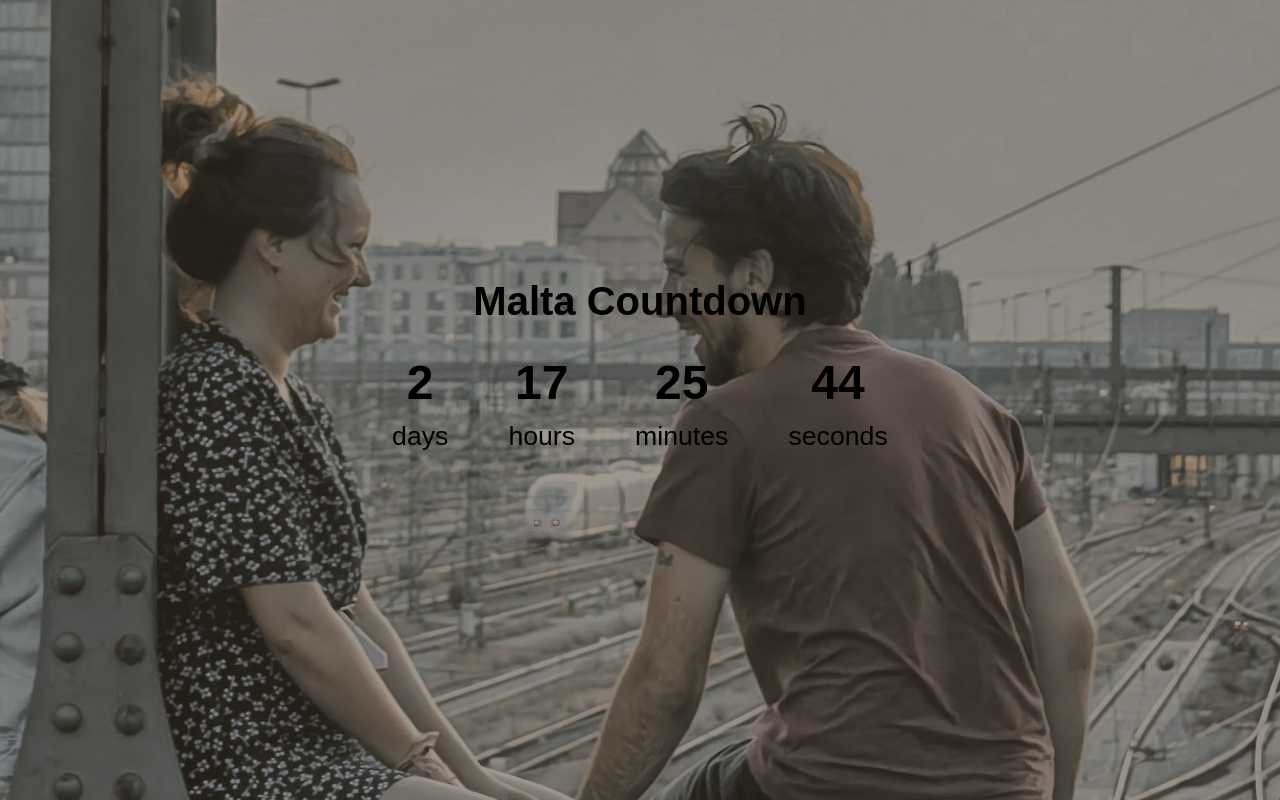
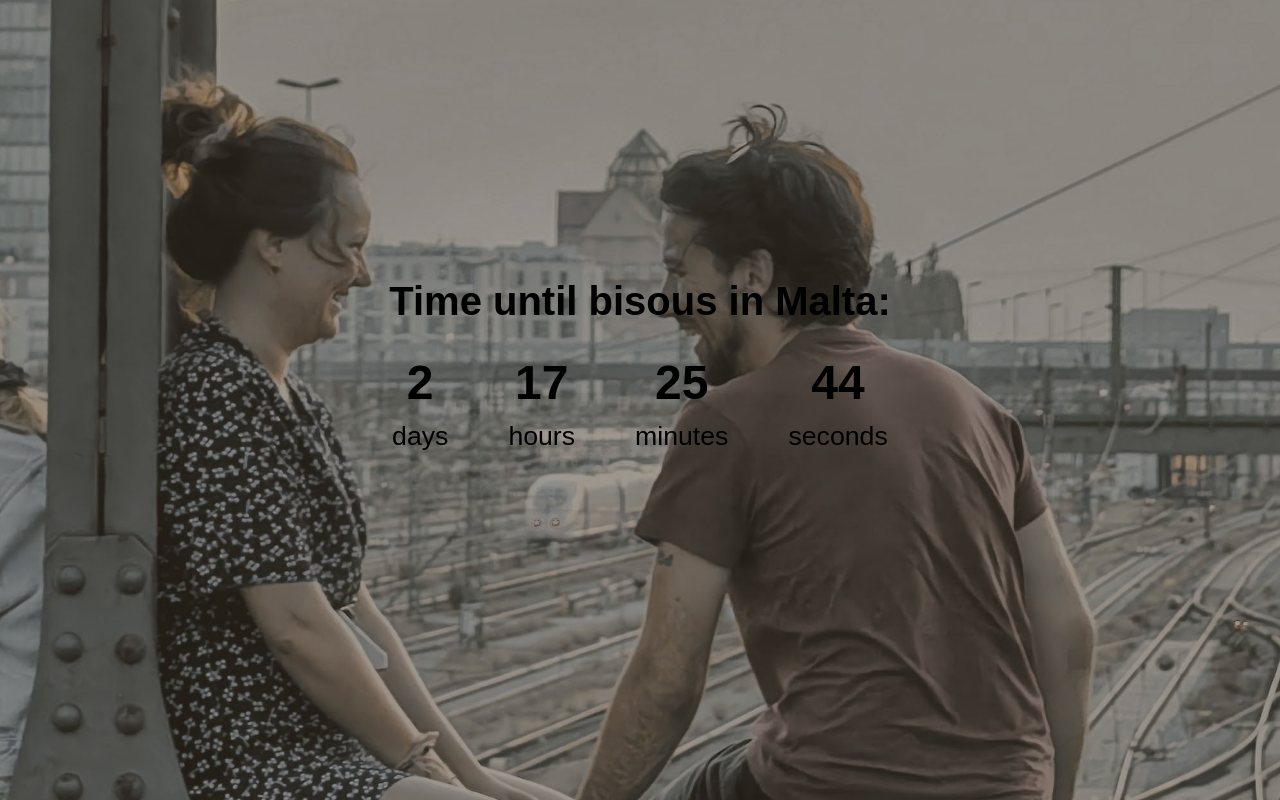
Before and after one commit to jinglelocks/countdown-timer, a plain HTML site: page index.html in a window 1280 px wide. Drawn offline with Linux system fonts and the light colour scheme.

Commit message:
updated countdown header

```diff
--- a/index.html
+++ b/index.html
@@ -5,11 +5,11 @@
   <meta name="viewport" content="width=device-width, initial-scale=1.0">
   <link rel="stylesheet" href="style.css">
 
-  <title>Alex & Mari Malta Adventure</title>
+  <title>Alex & Mari Adventures</title>
 </head>
 <body>
   <div id="year" class="year"></div>
-  <h1>Malta Countdown</h1>
+  <h1>Time until bisous in Malta:</h1>
 
   <div id="countdown" class="countdown">
     <div class="time">
```
